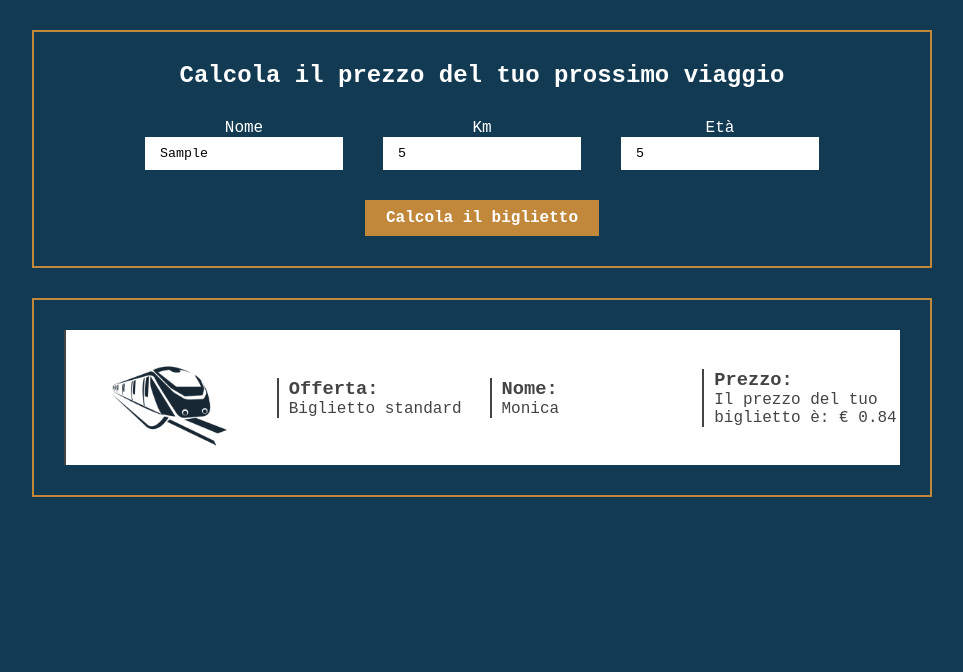
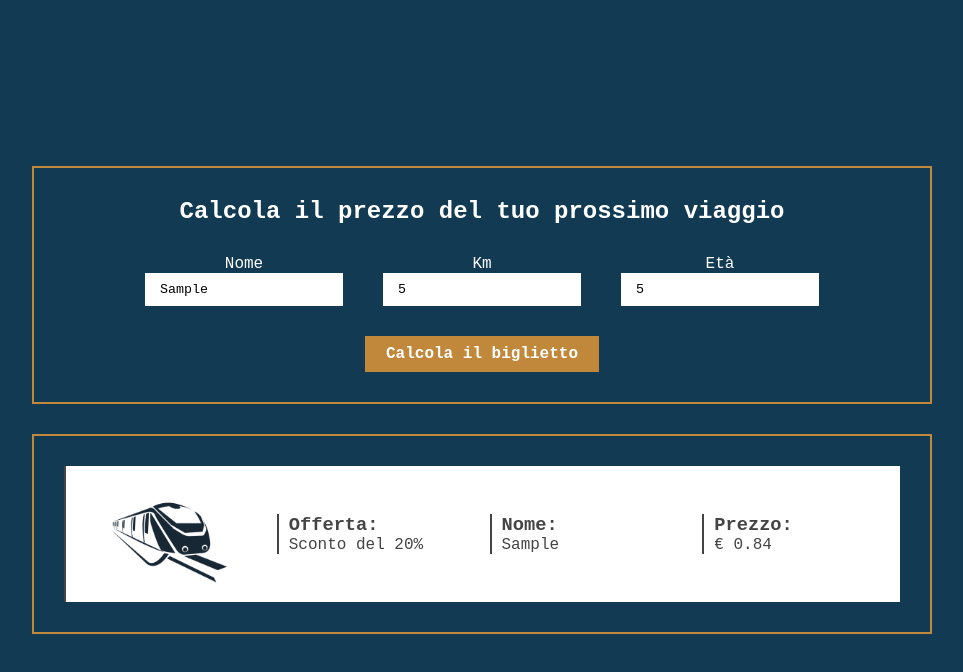
Before and after one commit to MonicaSerraWebDeveloper/js-biglietto-treno-form, a plain HTML site: page index.html in a window 1280 px wide. Both pictures are taken after typing "Sample", "5", "5" into the empty fields and a click on the button "Calcola il biglietto". Shown: the whole page, without its empty margins (158-1121 px from the left). Drawn offline with Linux system fonts and the light colour scheme.

Commit message:
feat: add the dynamic part to the milestone 2 using the manipulation to the style with js

```diff
--- a/css/style.css
+++ b/css/style.css
@@ -49,6 +49,9 @@ main {
     max-width: 900px;
     margin: 0 auto;
     padding: 30px 0;
+    display: flex;
+    flex-direction: column;
+    justify-content: center;
 }
 
 .row {
@@ -114,6 +117,10 @@ button:hover {
         TICKET
 ----------------------*/
 
+.ticket-result-container {
+    display: none;
+}
+
 .col {
     width: calc(100% / 4);
 }
--- a/index.html
+++ b/index.html
@@ -32,7 +32,7 @@
                 <button class="calculator">Calcola il biglietto</button>
             </div>
         </div>
-        <div class="row">
+        <div class="row ticket-result-container">
             <div class="biglietto-container">
                 <div class="col">
                     <div class="image-container">
@@ -42,13 +42,13 @@
                 <div class="col">
                     <div class="offer-container">
                         <h3>Offerta:</h3>
-                        <p>Biglietto standard</p>
+                        <p class="offer-user"></p>
                     </div>
                 </div>
                 <div class="col">
                     <div class="name-user-container">
                         <h3>Nome:</h3>
-                        <p>Monica</p>
+                        <p class="result-user"></p>
                     </div>
                 </div>
                 <div class="col">
--- a/js/script.js
+++ b/js/script.js
@@ -24,7 +24,27 @@ buttonCalculatorTicket.addEventListener('click', function () {  // Creiamo l'eve
         totalPrice = discountForty
     }
 
+    let offerMessageUser = 'Biglietto standard'; // Milestone 2 Creare la variabile del messaggio
+
+    if (userAge < 18) { // Milestone 2 Creare la condizione per mostrare un messaggio
+        offerMessageUser = 'Sconto del 20%'
+    } else if (userAge >= 65) {
+        offerMessageUser = 'Sconto del 40%'
+    }
+
+    document.querySelector('.offer-user').innerHTML = offerMessageUser; // Milestone 2 stampare il messaggio in HTML
+
     const roundedPrice = parseFloat(totalPrice.toFixed(2)); // Arrotondiamo i decimali ad un massimo di due cifre
 
-    document.querySelector('.message-for-user').innerHTML = `Il prezzo del tuo biglietto è: € ${roundedPrice}`  // Stampiamo il risultato finale
+    document.querySelector('.message-for-user').innerHTML = `€ ${roundedPrice}`  // Stampiamo il risultato finale
 });
+
+// Milestone 2
+
+buttonCalculatorTicket.addEventListener('click', function () { // Creare una variabile per il nome inserito in input
+    const userName = document.querySelector('#user-name').value;
+    document.querySelector('.result-user').innerHTML = userName // Inseriamo lo userName dove desideriamo farlo comparire
+
+    const containerTicketResult = document.querySelector('.ticket-result-container'); // Milestone 2 far comparire il risultato del biglietto attraverso style
+    containerTicketResult.style.display = 'block'
+});
```
